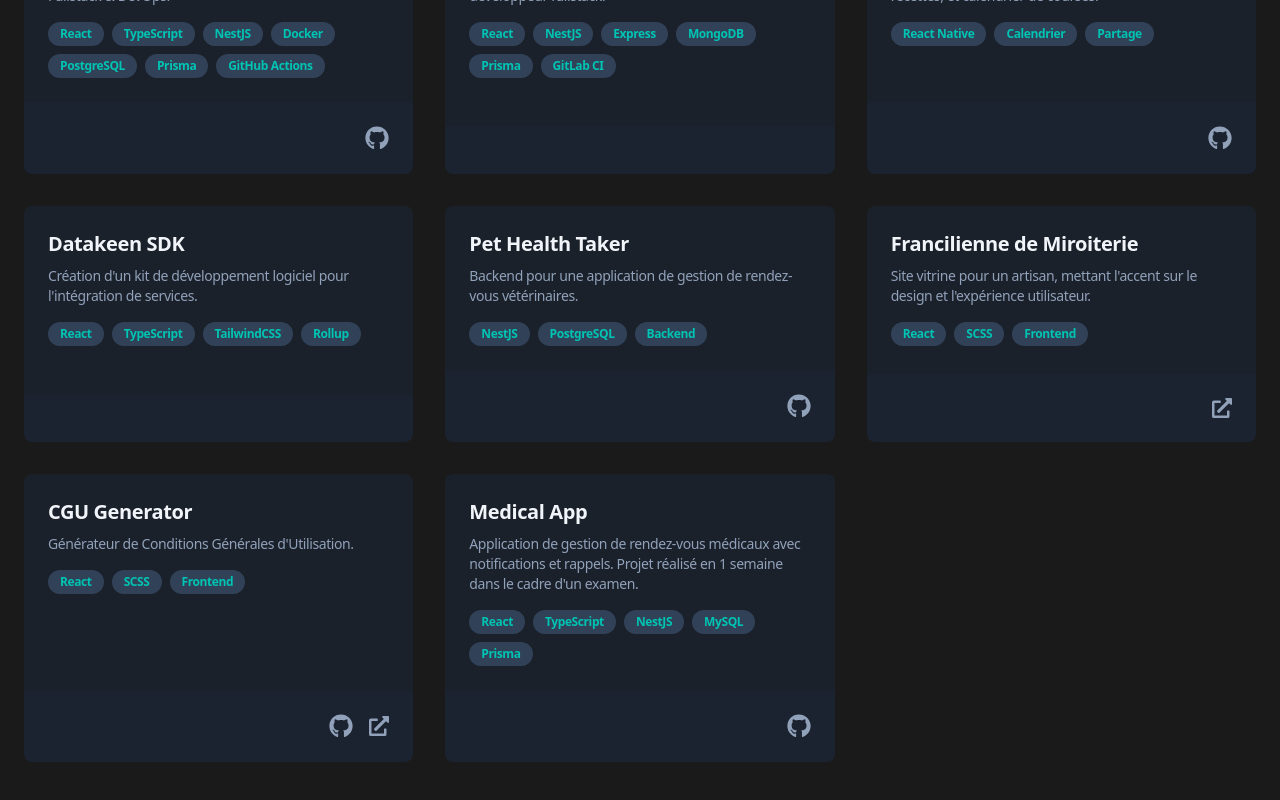
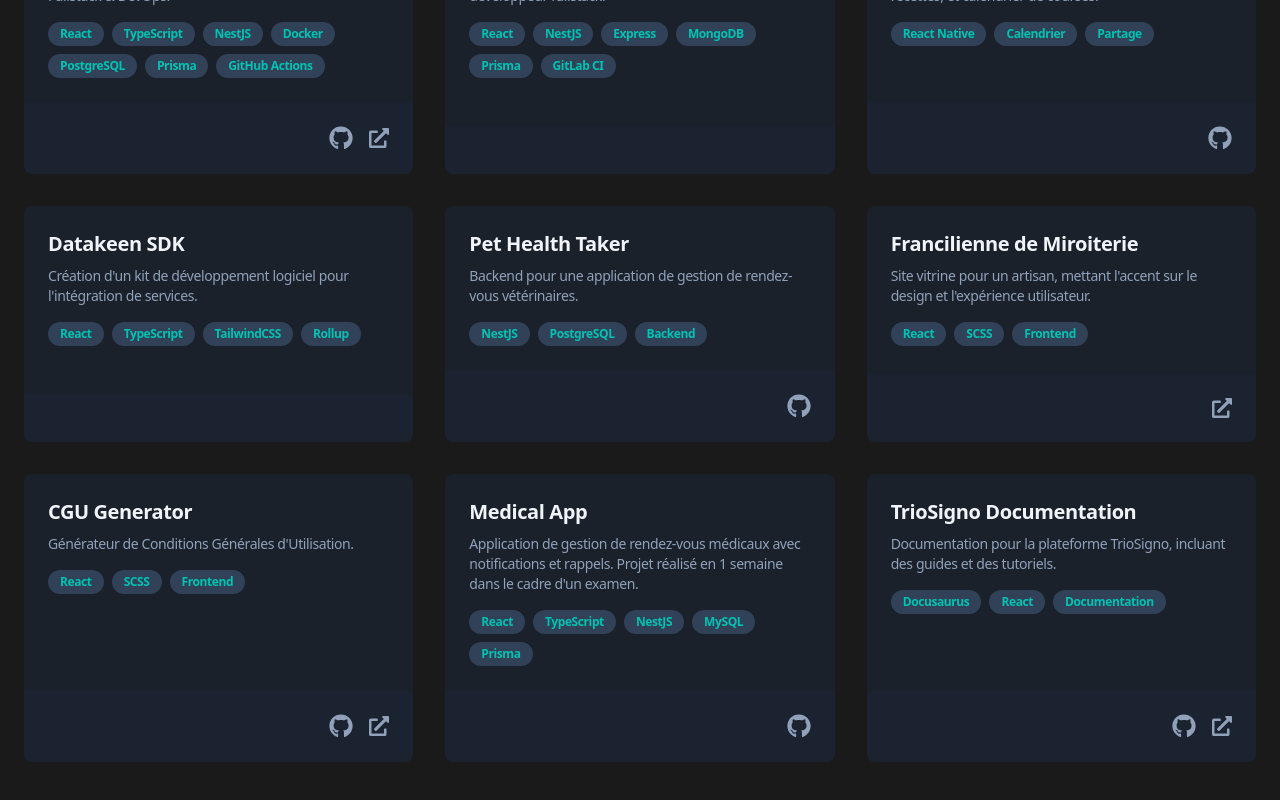
Before and after one commit to P4ST4S/portfolio-v4, a React (Vite) app: page / in a window 1280 px wide. Shown: the part 1840-2640 px from the top of the page. Built offline with nearby package versions, Linux system fonts and the light colour scheme.

Commit message:
feat: add demo links and new project entry for TrioSigno documentation

```diff
--- a/src/data/projects.ts
+++ b/src/data/projects.ts
@@ -6,7 +6,7 @@ const projectsData: Project[] = [
         title: "TrioSigno",
         description: "Plateforme de gestion de projets avec une approche Fullstack & DevOps.",
         tags: ["React", "TypeScript", "NestJS", "Docker", "PostgreSQL", "Prisma", "GitHub Actions"],
-        links: { github: "https://github.com/EIP-TEK89/trio-signo-fullstack" }
+        links: { github: "https://github.com/EIP-TEK89/trio-signo-fullstack", demo: "https://triosigno.com/" }
     },
     {
         id: 2,
@@ -56,7 +56,14 @@ const projectsData: Project[] = [
         description: "Application de gestion de rendez-vous médicaux avec notifications et rappels. Projet réalisé en 1 semaine dans le cadre d'un examen.",
         tags: ["React", "TypeScript", "NestJS", "MySQL", "Prisma"],
         links: { github: "https://github.com/DatabaseSystemRepo" }
-    }
+    },
+    {
+        id: 9,
+        title: "TrioSigno Documentation",
+        description: "Documentation pour la plateforme TrioSigno, incluant des guides et des tutoriels.",
+        tags: ["Docusaurus", "React", "Documentation"],
+        links: { github: "https://github.com/EIP-TEK89/docs", demo: "https://docs.triosigno.com/" }
+    },
 ];
 
 export default projectsData;
```
